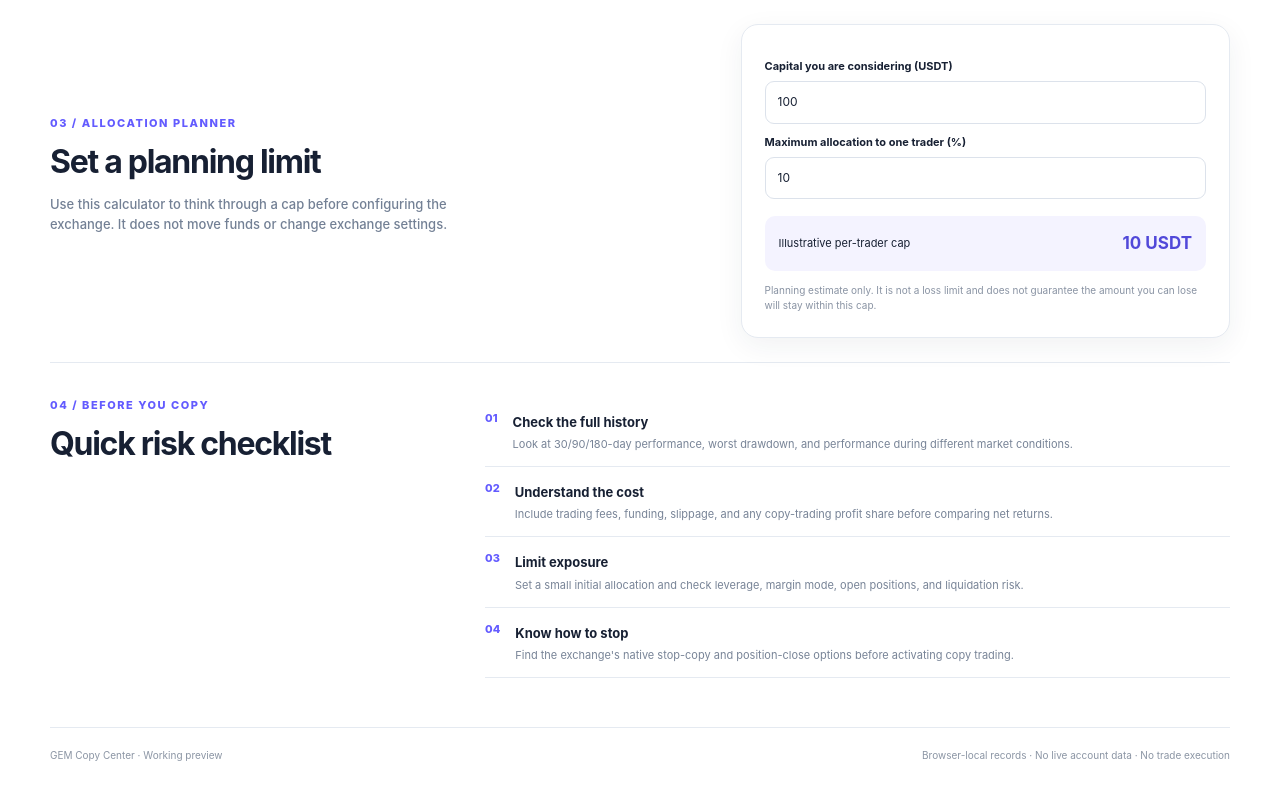
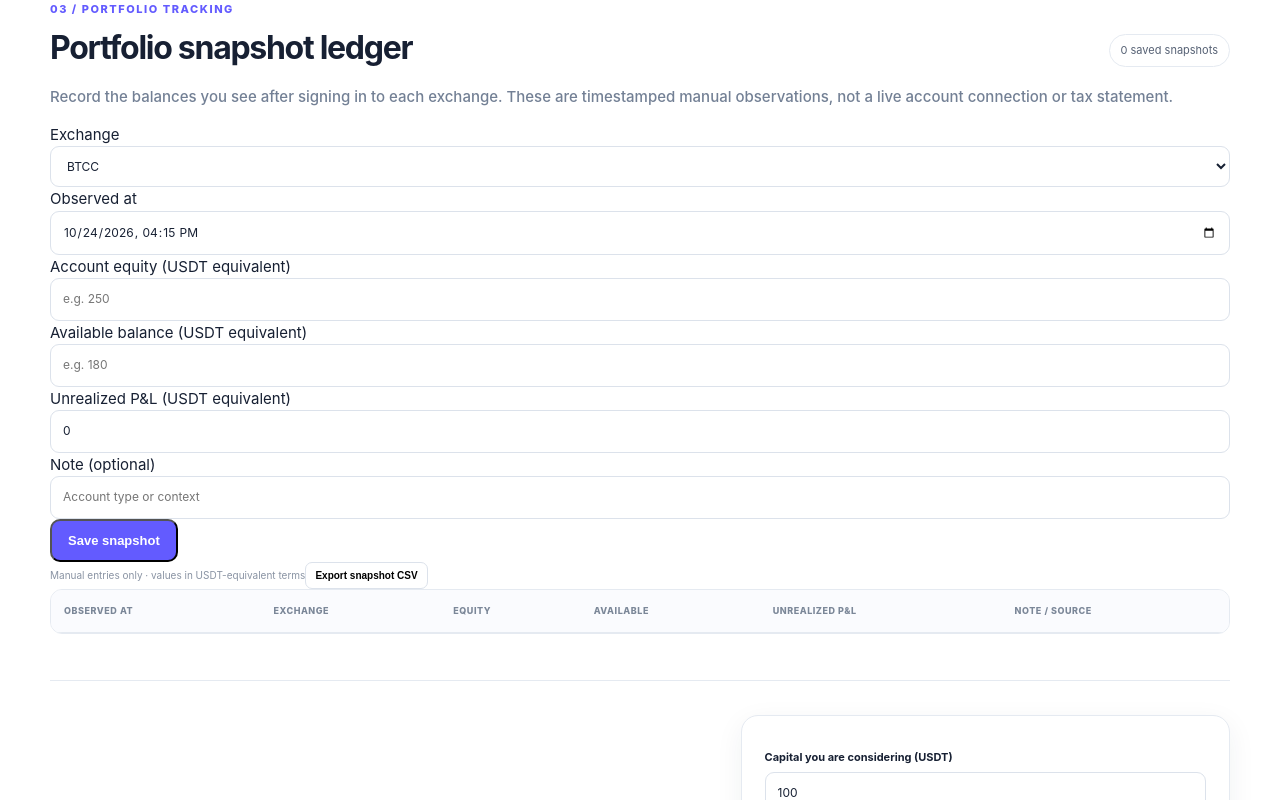
Before and after one commit to gem-cybersecurity-monitoring-assist/btcc-copy-manager, a Next.js app: page /copy-trading in a window 1280 px wide. Shown: the part 2100-2900 px from the top of the page. Built offline with nearby package versions, Linux system fonts and the light colour scheme.

Commit message:
feat: add manual portfolio snapshot ledger and CSV export

```diff
--- a/app/copy-trading/page.tsx
+++ b/app/copy-trading/page.tsx
@@ -3,6 +3,8 @@
 import "./styles.css";
 
 import { useEffect, useMemo, useRef, useState } from "react";
+
+type Snapshot = { id: string; venue: string; capturedAt: string; equity: number; available: number; unrealizedPnl: number; note: string; source: string };
 
 type Trader = {
   name: string;
@@ -50,14 +52,19 @@ export default function CopyTradingPage() {
   const [form, setForm] = useState({ name: "", venue: "BTCC", period: "90 days", roi: "", drawdown: "", winRate: "", trades: "", leverage: "Unknown" });
   const [formMessage, setFormMessage] = useState("");
   const [backupMessage, setBackupMessage] = useState("");
+  const [snapshots, setSnapshots] = useState<Snapshot[]>([]);
+  const [snapshotForm, setSnapshotForm] = useState({ venue: "BTCC", capturedAt: new Date().toISOString().slice(0, 16), equity: "", available: "", unrealizedPnl: "0", note: "" });
+  const [snapshotMessage, setSnapshotMessage] = useState("");
   const backupInput = useRef<HTMLInputElement>(null);
 
   useEffect(() => {
     try {
       const storedTraders = localStorage.getItem("gem-copy-center-traders-v1");
       const storedSaved = localStorage.getItem("gem-copy-center-saved-v1");
+      const storedSnapshots = localStorage.getItem("gem-copy-center-snapshots-v1");
       if (storedTraders) setManualTraders(JSON.parse(storedTraders) as Trader[]);
       if (storedSaved) setSaved(JSON.parse(storedSaved) as string[]);
+      if (storedSnapshots) setSnapshots(JSON.parse(storedSnapshots) as Snapshot[]);
     } catch { /* Ignore invalid local browser data and keep the dashboard usable. */ }
   }, []);
 
@@ -70,7 +77,7 @@ export default function CopyTradingPage() {
   }
 
   function exportBackup() {
-    const payload = { schema: "gem-copy-center-backup-v1", exportedAt: new Date().toISOString(), traders: manualTraders, savedReviews: saved };
+    const payload = { schema: "gem-copy-center-backup-v2", exportedAt: new Date().toISOString(), traders: manualTraders, savedReviews: saved, portfolioSnapshots: snapshots };
     const blob = new Blob([JSON.stringify(payload, null, 2)], { type: "application/json" });
     const url = URL.createObjectURL(blob);
     const link = document.createElement("a");
@@ -85,24 +92,60 @@ export default function CopyTradingPage() {
     const file = event.target.files?.[0];
     if (!file) return;
     try {
-      const parsed = JSON.parse(await file.text()) as { schema?: string; traders?: Trader[]; savedReviews?: string[] };
-      if (parsed.schema !== "gem-copy-center-backup-v1" || !Array.isArray(parsed.traders) || !Array.isArray(parsed.savedReviews)) {
+      const parsed = JSON.parse(await file.text()) as { schema?: string; traders?: Trader[]; savedReviews?: string[]; portfolioSnapshots?: Snapshot[] };
+      if (!["gem-copy-center-backup-v1", "gem-copy-center-backup-v2"].includes(parsed.schema || "") || !Array.isArray(parsed.traders) || !Array.isArray(parsed.savedReviews)) {
         throw new Error("This file is not a supported GEM Copy Center backup.");
       }
       const valid = parsed.traders.every((t) => t && typeof t.name === "string" && t.name.trim() && typeof t.venue === "string" && typeof t.period === "string" && Number.isFinite(t.roi) && Number.isFinite(t.drawdown) && t.drawdown >= 0 && t.drawdown <= 100 && Number.isFinite(t.winRate) && t.winRate >= 0 && t.winRate <= 100 && Number.isInteger(t.trades) && t.trades >= 0 && typeof t.leverage === "string" && typeof t.history === "string");
       if (!valid || !parsed.savedReviews.every((name) => typeof name === "string")) {
         throw new Error("Backup validation failed. Your current records were not changed.");
       }
+      const restoredSnapshots = parsed.portfolioSnapshots ?? [];
+      const validSnapshots = restoredSnapshots.every((s) => s && typeof s.id === "string" && typeof s.venue === "string" && typeof s.capturedAt === "string" && Number.isFinite(s.equity) && s.equity >= 0 && Number.isFinite(s.available) && s.available >= 0 && Number.isFinite(s.unrealizedPnl) && typeof s.note === "string" && typeof s.source === "string");
+      if (!validSnapshots) throw new Error("Portfolio snapshot validation failed. Your current records were not changed.");
       setManualTraders(parsed.traders);
       setSaved(parsed.savedReviews);
+      setSnapshots(restoredSnapshots);
       localStorage.setItem("gem-copy-center-traders-v1", JSON.stringify(parsed.traders));
       localStorage.setItem("gem-copy-center-saved-v1", JSON.stringify(parsed.savedReviews));
-      setBackupMessage(`Restored ${parsed.traders.length} trader records and ${parsed.savedReviews.length} review bookmarks in this browser.`);
+      localStorage.setItem("gem-copy-center-snapshots-v1", JSON.stringify(restoredSnapshots));
+      setBackupMessage(`Restored ${parsed.traders.length} trader records, ${parsed.savedReviews.length} review bookmarks, and ${restoredSnapshots.length} portfolio snapshots.`);
     } catch (error) {
       setBackupMessage(error instanceof Error ? error.message : "Import failed. Your current records were not changed.");
     } finally {
       event.target.value = "";
     }
+  }
+
+  function addSnapshot(event: React.FormEvent<HTMLFormElement>) {
+    event.preventDefault();
+    const equity = Number(snapshotForm.equity);
+    const available = Number(snapshotForm.available);
+    const unrealizedPnl = Number(snapshotForm.unrealizedPnl);
+    if (!snapshotForm.capturedAt || ![equity, available, unrealizedPnl].every(Number.isFinite) || equity < 0 || available < 0 || available > equity) {
+      setSnapshotMessage("Check the values: equity and available balance must be non-negative, and available balance cannot exceed equity.");
+      return;
+    }
+    const snapshot: Snapshot = { id: `${Date.now()}-${Math.random().toString(36).slice(2, 8)}`, venue: snapshotForm.venue, capturedAt: new Date(snapshotForm.capturedAt).toISOString(), equity, available, unrealizedPnl, note: snapshotForm.note.trim(), source: "User-entered; not independently verified" };
+    const next = [snapshot, ...snapshots].sort((a, b) => b.capturedAt.localeCompare(a.capturedAt));
+    setSnapshots(next);
+    try { localStorage.setItem("gem-copy-center-snapshots-v1", JSON.stringify(next)); } catch { /* Storage may be disabled. */ }
+    setSnapshotForm({ venue: "BTCC", capturedAt: new Date().toISOString().slice(0, 16), equity: "", available: "", unrealizedPnl: "0", note: "" });
+    setSnapshotMessage("Portfolio snapshot saved in this browser. This is not live-synced exchange data.");
+  }
+
+  function exportSnapshotCsv() {
+    const headers = ["exchange", "captured_at", "equity_usdt", "available_usdt", "unrealized_pnl_usdt", "note", "source"];
+    const rows = snapshots.map((s) => [s.venue, s.capturedAt, s.equity, s.available, s.unrealizedPnl, s.note, s.source]);
+    const escape = (value: string | number) => `"${String(value).replace(/"/g, '""')}"`;
+    const csv = [headers, ...rows].map((row) => row.map(escape).join(",")).join("\\r\\n");
+    const url = URL.createObjectURL(new Blob([csv], { type: "text/csv;charset=utf-8;" }));
+    const link = document.createElement("a");
+    link.href = url;
+    link.download = "gem-copy-center-portfolio-snapshots.csv";
+    link.click();
+    URL.revokeObjectURL(url);
+    setSnapshotMessage(`Exported ${snapshots.length} portfolio snapshots to CSV.`);
   }
 
   function exportTraderCsv() {
@@ -230,6 +273,25 @@ export default function CopyTradingPage() {
         </div>
       </section>
 
+      <section className="section-block portfolio-ledger">
+        <div className="section-heading"><div><p className="eyebrow">03 / PORTFOLIO TRACKING</p><h2>Portfolio snapshot ledger</h2></div><span className="demo-label">{snapshots.length} saved snapshots</span></div>
+        <p className="muted ledger-intro">Record the balances you see after signing in to each exchange. These are timestamped manual observations, not a live account connection or tax statement.</p>
+        <form className="snapshot-form" onSubmit={addSnapshot}>
+          <label>Exchange<select value={snapshotForm.venue} onChange={(e) => setSnapshotForm({ ...snapshotForm, venue: e.target.value })}><option>BTCC</option><option>Bitget</option><option>MT5</option><option>MetaMask</option><option>Phantom</option><option>Other</option></select></label>
+          <label>Observed at<input required type="datetime-local" value={snapshotForm.capturedAt} onChange={(e) => setSnapshotForm({ ...snapshotForm, capturedAt: e.target.value })} /></label>
+          <label>Account equity (USDT equivalent)<input required type="number" min="0" step="any" value={snapshotForm.equity} onChange={(e) => setSnapshotForm({ ...snapshotForm, equity: e.target.value })} placeholder="e.g. 250" /></label>
+          <label>Available balance (USDT equivalent)<input required type="number" min="0" step="any" value={snapshotForm.available} onChange={(e) => setSnapshotForm({ ...snapshotForm, available: e.target.value })} placeholder="e.g. 180" /></label>
+          <label>Unrealized P&amp;L (USDT equivalent)<input required type="number" step="any" value={snapshotForm.unrealizedPnl} onChange={(e) => setSnapshotForm({ ...snapshotForm, unrealizedPnl: e.target.value })} /></label>
+          <label>Note (optional)<input value={snapshotForm.note} onChange={(e) => setSnapshotForm({ ...snapshotForm, note: e.target.value })} placeholder="Account type or context" /></label>
+          <button type="submit" className="primary-btn">Save snapshot</button>
+        </form>
+        {snapshotMessage && <p className="form-message" role="status">{snapshotMessage}</p>}
+        <div className="ledger-toolbar"><span className="footnote">Manual entries only · values in USDT-equivalent terms</span><button className="review-btn" onClick={exportSnapshotCsv} type="button">Export snapshot CSV</button></div>
+        <div className="table-wrap"><table><thead><tr><th>Observed at</th><th>Exchange</th><th>Equity</th><th>Available</th><th>Unrealized P&amp;L</th><th>Note / source</th></tr></thead>
+          <tbody>{snapshots.map((s) => <tr key={s.id}><td>{new Date(s.capturedAt).toLocaleString()}</td><td>{s.venue}</td><td>{s.equity.toLocaleString(undefined, { maximumFractionDigits: 4 })}</td><td>{s.available.toLocaleString(undefined, { maximumFractionDigits: 4 })}</td><td className={s.unrealizedPnl >= 0 ? "positive" : "negative"}>{s.unrealizedPnl.toLocaleString(undefined, { maximumFractionDigits: 4 })}</td><td><strong>{s.note || "—"}</strong><span className="cell-sub">{s.source}</span></td></tr>)}</tbody>
+        </table></div>
+      </section>
+
       <section className="section-block planner">
         <div><p className="eyebrow">03 / ALLOCATION PLANNER</p><h2>Set a planning limit</h2><p className="muted">Use this calculator to think through a cap before configuring the exchange. It does not move funds or change exchange settings.</p></div>
         <div className="planner-card">
@@ -252,7 +314,7 @@ export default function CopyTradingPage() {
         </ul>
       </section>
 
-      <footer className="footer"><span>GEM Copy Center · Working preview</span><span>Browser-local records · No live account data · No trade execution</span></footer>
+      <footer className="footer"><span>GEM Copy Center · Working preview</span><span>Browser-local records · Manual account snapshots · No trade execution</span></footer>
     </main>
   );
 }
```
